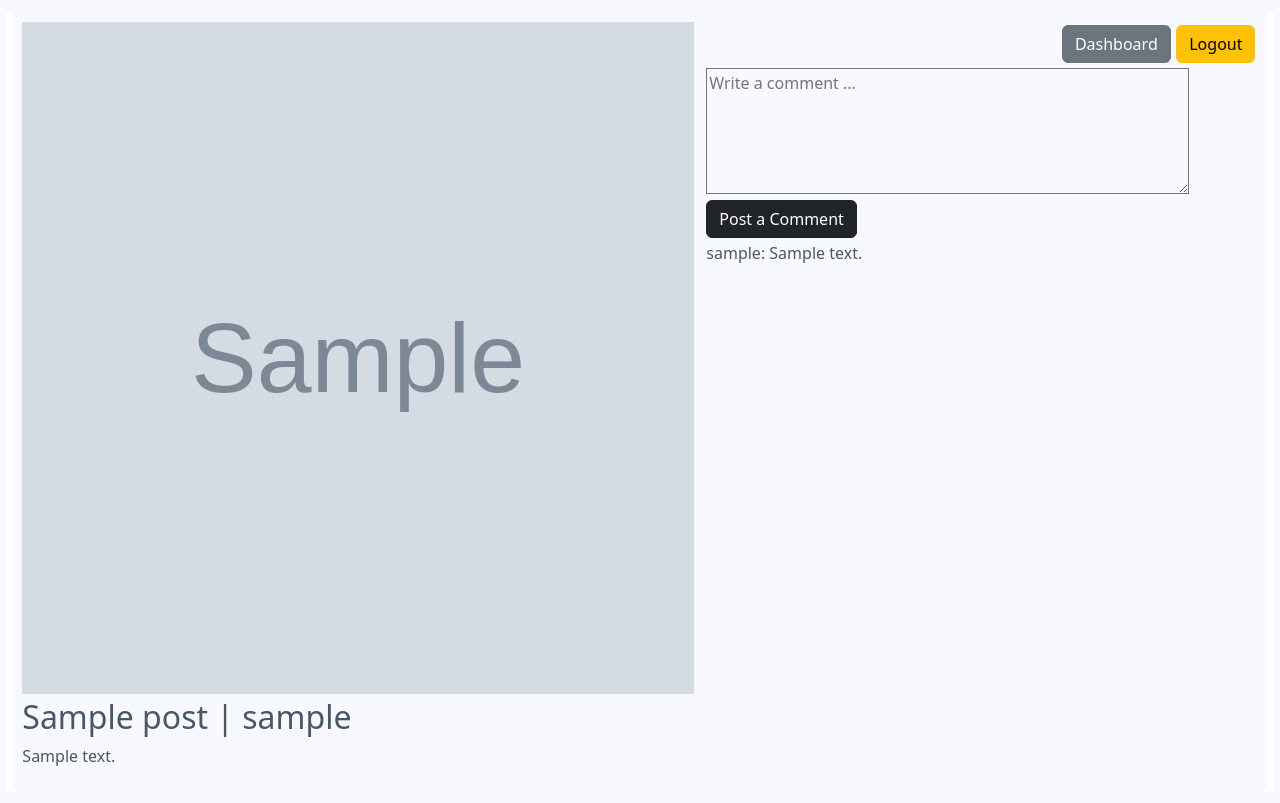
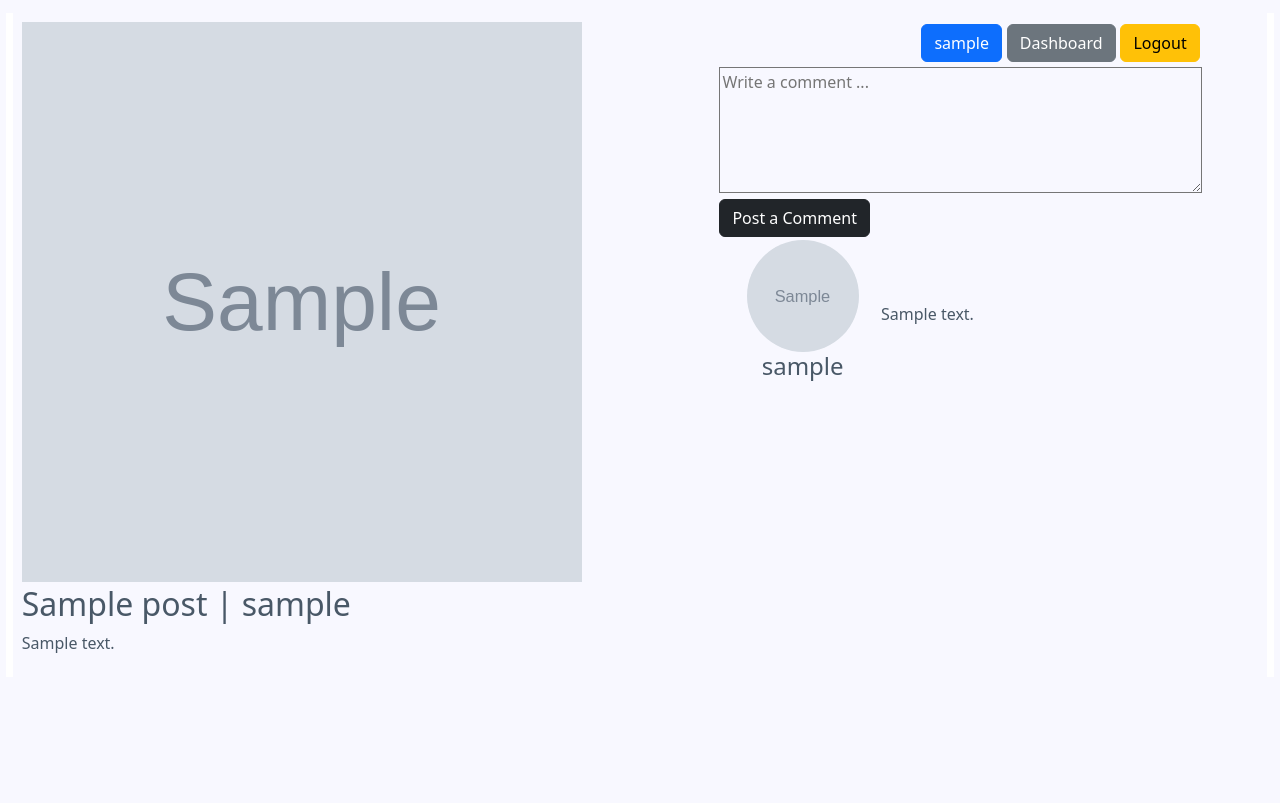
Before and after one commit to Gtorres21/Python, a Flask app: template website_project/flask_app/templates/posts_one.html in a window 1280 px wide. After the commit the page ends 653 px from the top, so only its background shows below. Run offline with Flask 2, Linux system fonts and the light colour scheme; the template is opened without the code that fills it: most values are stand-ins (such as "Sample title", 1, 10 or a date in 2020); grey boxes marked "Sample" are stand-in pictures.

Commit message:
Finished Website Project

```diff
--- a/website_project/flask_app/templates/dashboard.html
+++ b/website_project/flask_app/templates/dashboard.html
@@ -30,8 +30,9 @@
     <body>
         <div class="d-flex justify-content-end gap-2">
             <!-- the href below will redirect you to a create a post -->
+            <a href="/users/{{logged_user.id}}/edit" class="btn btn-primary">{{logged_user.username}}</a>
             <a href="/post/new" class="btn btn-secondary">Create a Post</a>
-            <p>|</p>
+
             <a href="/users/logout" class="btn btn-warning">Logout</a>
 
         </div>
--- a/website_project/flask_app/templates/posts_one.html
+++ b/website_project/flask_app/templates/posts_one.html
@@ -15,6 +15,12 @@
             li{
                 width: 40rem;
             }
+            #col-one{
+                padding-right: 10%;
+            }
+            #col-two{
+                margin-right: 5%;
+            }
             a{
                 color: #495867;
                 text-decoration: none;
@@ -23,25 +29,35 @@
                 color: #495867;
             }
             img {
-                float: left;
-                width:  42rem;
-                height: 42rem;
+                float: initial;
+                width:  35rem;
+                height: 35rem;
                 object-fit: cover;
             }
+            #picture{
+                float: left;
+                width:  7rem;
+                height: 7rem;
+                object-fit: cover;
+                border-radius: 50%;
+            }
+            #comment_section{
+                gap: 20px;
+            }
+
         </style>
-
     </head>
     <body>
         <div id="container" class="d-flex flex-row justify-content-around">
 
-            <div id="col-one">
+            <div id="col-one" class="d-flex flex-column">
                 <img src="{{post.img}}">
                 <h2>{{post.title}} | {{post.monkey.username}} </h2>
                 <p>{{post.body}}</p>
             </div>
-
             <div id="col-two">
                 <div class="d-flex justify-content-end">
+                    <a href="/users/{{logged_user.id}}/edit" class="btn btn-primary">{{logged_user.username}}</a>
                     <a href="/welcome" class="btn btn-secondary">Dashboard</a> <a href="/users/logout" class="btn btn-warning">Logout</a>
                 </div>
                 <form action="/comment/create/{{post.id}}" method="post">
@@ -51,10 +67,15 @@
 
                 </form>
 
+                {% for comment in post_comment %}
+                <div id="comment_section" class="d-flex align-items-center">
+                    <p >
+                        <h4 class="d-flex flex-column align-items-center"><img id="picture" src="{{comment.user.image}}" alt="">{{comment.user.username}}</h4>
 
-                    {% for comment in post_comment %}
-                    <p class="list-unstyled">{{comment.user.username}}: {{comment.comment}}</p>
-                    {% endfor %}
+                    {{comment.comment}}
+                </p>
+                </div>
+                        {% endfor %}
 
             </div>
 
```
Also changed, not shown: algos/17-algos.js (added, +56 -0 lines), website_project/flask_app/controllers/users_controllers.py (+20 -0 lines), website_project/flask_app/models/user_model.py (+7 -0 lines), website_project/flask_app/templates/edit_profile.html (added, +65 -0 lines), 2 other files.
